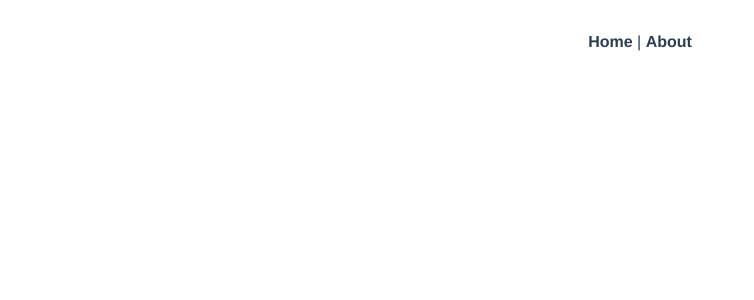
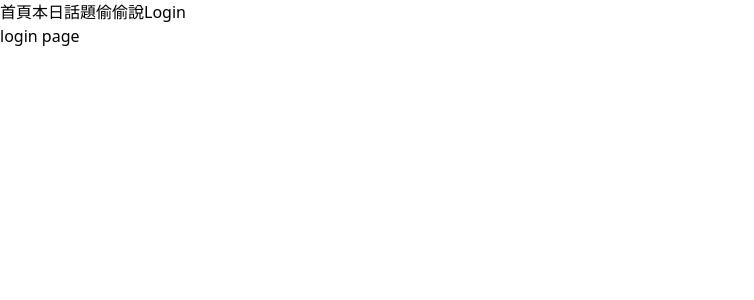
Before and after one commit to owlran/vue-firebase-chat, a Vue app: page /#/login in a window 1280 px wide. Shown: the top 300 px of the page, without its empty margins (0-754 px from the left). Built offline with nearby package versions, Linux system fonts and the light colour scheme.

Commit message:
refactor: setup base structure and add auth guard to verity before router enter

```diff
--- a/src/App.vue
+++ b/src/App.vue
@@ -1,32 +1,24 @@
-<template>
-  <div id="app">
-    <div id="nav">
-      <router-link to="/">Home</router-link> |
-      <router-link to="/about">About</router-link>
-    </div>
-    <router-view/>
-  </div>
+<template lang="pug">
+  #app
+    Navbar
+    router-view
 </template>
 
+<script>
+import Navbar from '@/components/Navbar.vue';
+
+export default {
+  components: {
+    Navbar,
+  },
+};
+
+</script>
+
 <style lang="scss">
-#app {
-  font-family: Avenir, Helvetica, Arial, sans-serif;
-  -webkit-font-smoothing: antialiased;
-  -moz-osx-font-smoothing: grayscale;
-  text-align: center;
-  color: #2c3e50;
-}
-
-#nav {
-  padding: 30px;
-
-  a {
-    font-weight: bold;
-    color: #2c3e50;
-
-    &.router-link-exact-active {
-      color: #42b983;
-    }
-  }
+* {
+  margin: 0;
+  padding: 0;
+  box-sizing: border-box;
 }
 </style>
--- /dev/null
+++ b/src/components/Navbar.vue
@@ -0,0 +1,17 @@
+<template lang="pug">
+  #nav
+    router-link(to="/") 首頁
+    router-link(to="/about") 本日話題
+    router-link(to="/about") 偷偷說
+    router-link(to="/login") Login
+</template>
+
+<script>
+export default {
+
+};
+</script>
+
+<style>
+
+</style>
--- /dev/null
+++ b/src/router/authGuard.js
@@ -0,0 +1,9 @@
+import store from '@/store/';
+
+export default (to, from, next) => {
+  if (store.getters.getUser) {
+    next();
+  } else {
+    next('/login');
+  }
+};
--- a/src/router/index.js
+++ b/src/router/index.js
@@ -1,6 +1,7 @@
 import Vue from 'vue';
 import VueRouter from 'vue-router';
 import Home from '../views/Home.vue';
+import AuthGuard from './authGuard';
 
 Vue.use(VueRouter);
 
@@ -13,10 +14,13 @@ const routes = [
   {
     path: '/about',
     name: 'About',
-    // route level code-splitting
-    // this generates a separate chunk (about.[hash].js) for this route
-    // which is lazy-loaded when the route is visited.
     component: () => import(/* webpackChunkName: "about" */ '../views/About.vue'),
+    beforeEnter: AuthGuard,
+  },
+  {
+    path: '/login',
+    name: 'Login',
+    component: () => import(/* webpackChunkName: "login" */ '../views/Login.vue'),
   },
 ];
 
--- a/src/store/index.js
+++ b/src/store/index.js
@@ -5,6 +5,7 @@ Vue.use(Vuex);
 
 export default new Vuex.Store({
   state: {
+    user: null,
   },
   mutations: {
   },
@@ -12,4 +13,7 @@ export default new Vuex.Store({
   },
   modules: {
   },
+  getters: {
+    getUser: (state) => state.user,
+  },
 });
--- a/src/views/Home.vue
+++ b/src/views/Home.vue
@@ -1,8 +1,7 @@
-<template>
-  <div class="home">
-    <img alt="Vue logo" src="../assets/logo.png">
-    <HelloWorld msg="Welcome to Your Vue.js App"/>
-  </div>
+<template lang="pug">
+  .home
+    img(alt="Vue logo" src="../assets/logo.png")
+    HelloWorld(:msg="'Welcome to Your Vue.js App'")
 </template>
 
 <script>
--- /dev/null
+++ b/src/views/Login.vue
@@ -0,0 +1,10 @@
+<template lang="pug">
+  .login
+    h1 login page
+</template>
+
+<script>
+export default {
+
+};
+</script>
```
